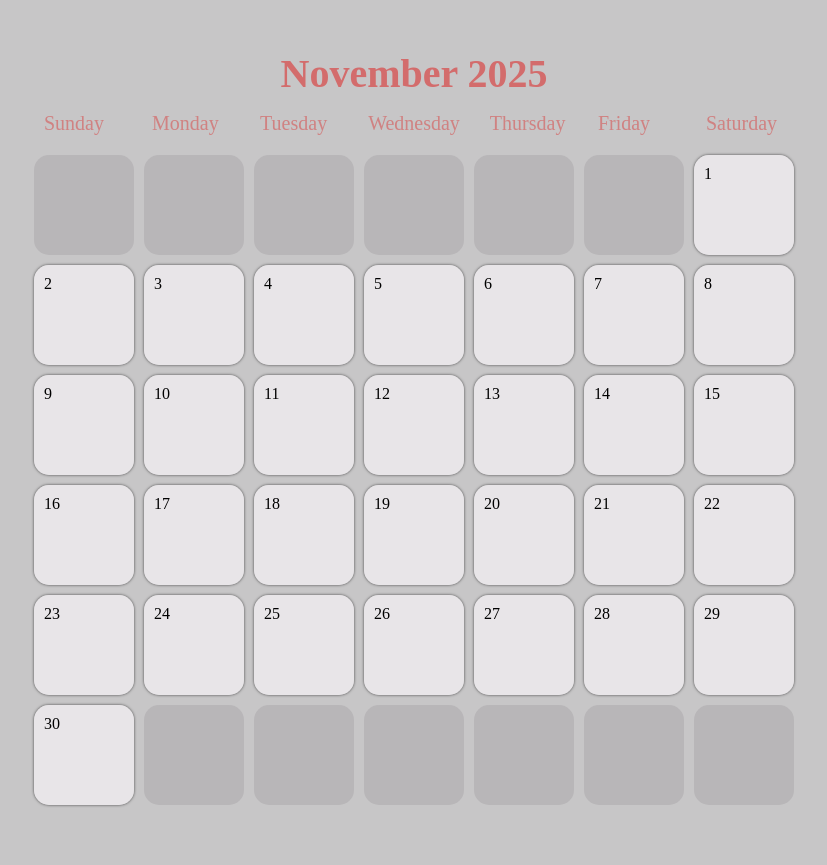
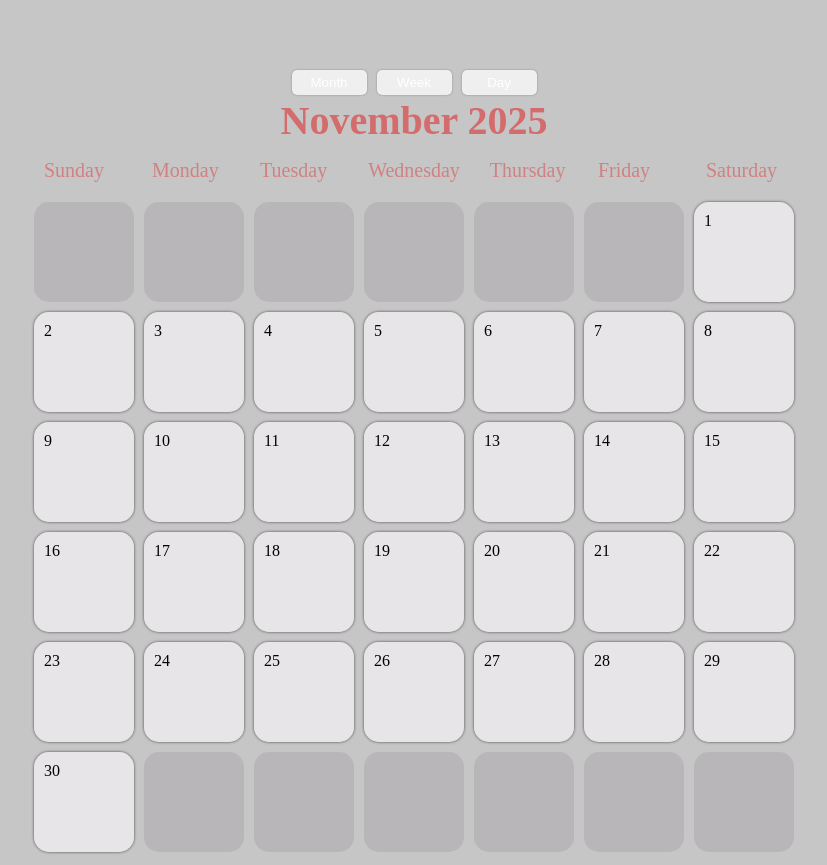
Before and after one commit to Jacques76230/ADHD-web-app, a plain HTML site: page index.html in a window 1280 px wide. Shown: the whole page, without its empty margins (226-1053 px from the left). Before the commit the page ends 818 px from the top, so only its background shows below. Drawn offline with Linux system fonts and the light colour scheme.

Commit message:
Update index.html

```diff
--- a/index.html
+++ b/index.html
@@ -10,7 +10,13 @@
 
          <div id="container">
             <div class="header">
+             <div id="timeButton">
+                <button id="monthButton">Month</button>
+                <button id="weekButton">Week</button>
+                <button id="dayButton">Day</button>
+             </div>
              <div id="monthDisplay"></div>
+
             </div>
 
 
```
